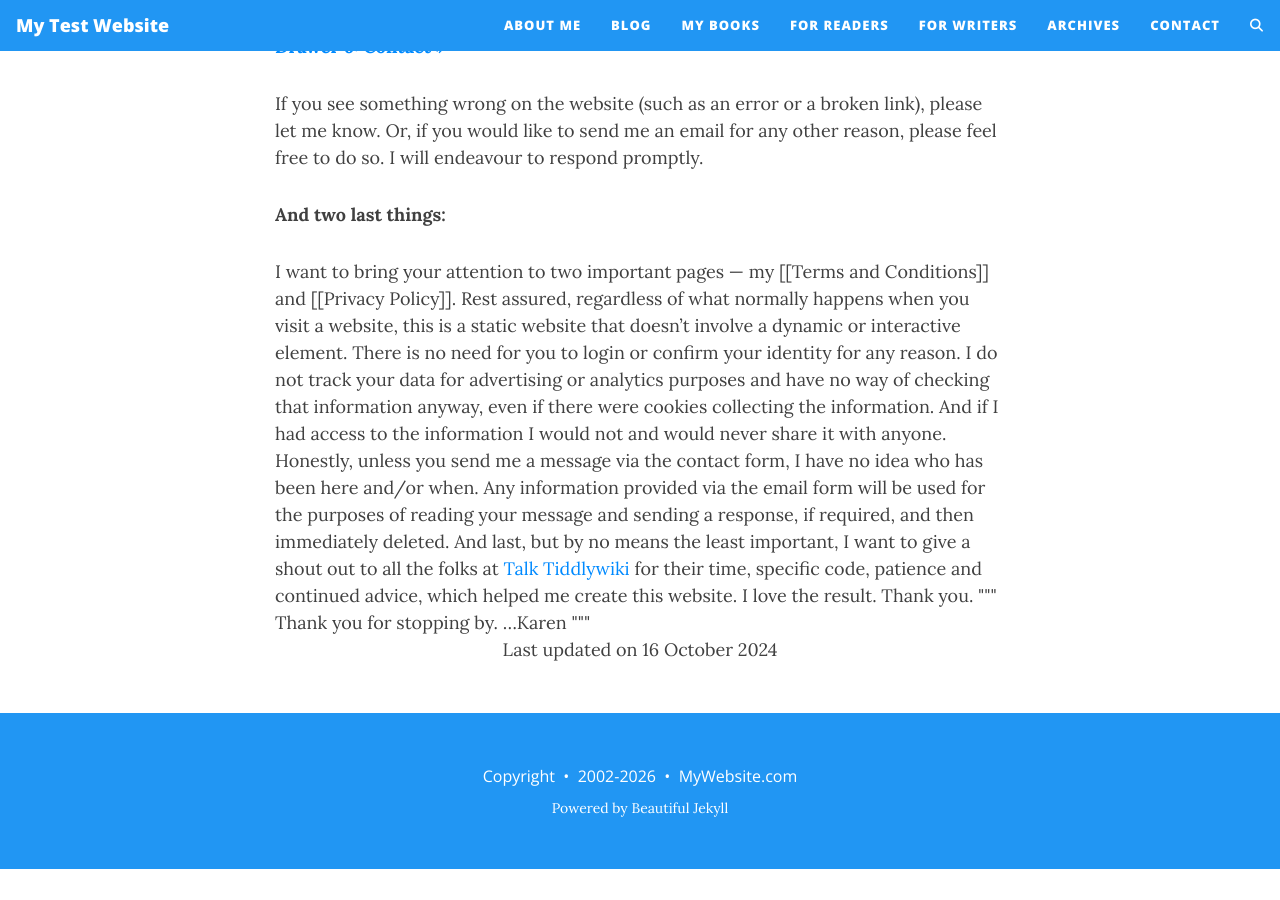
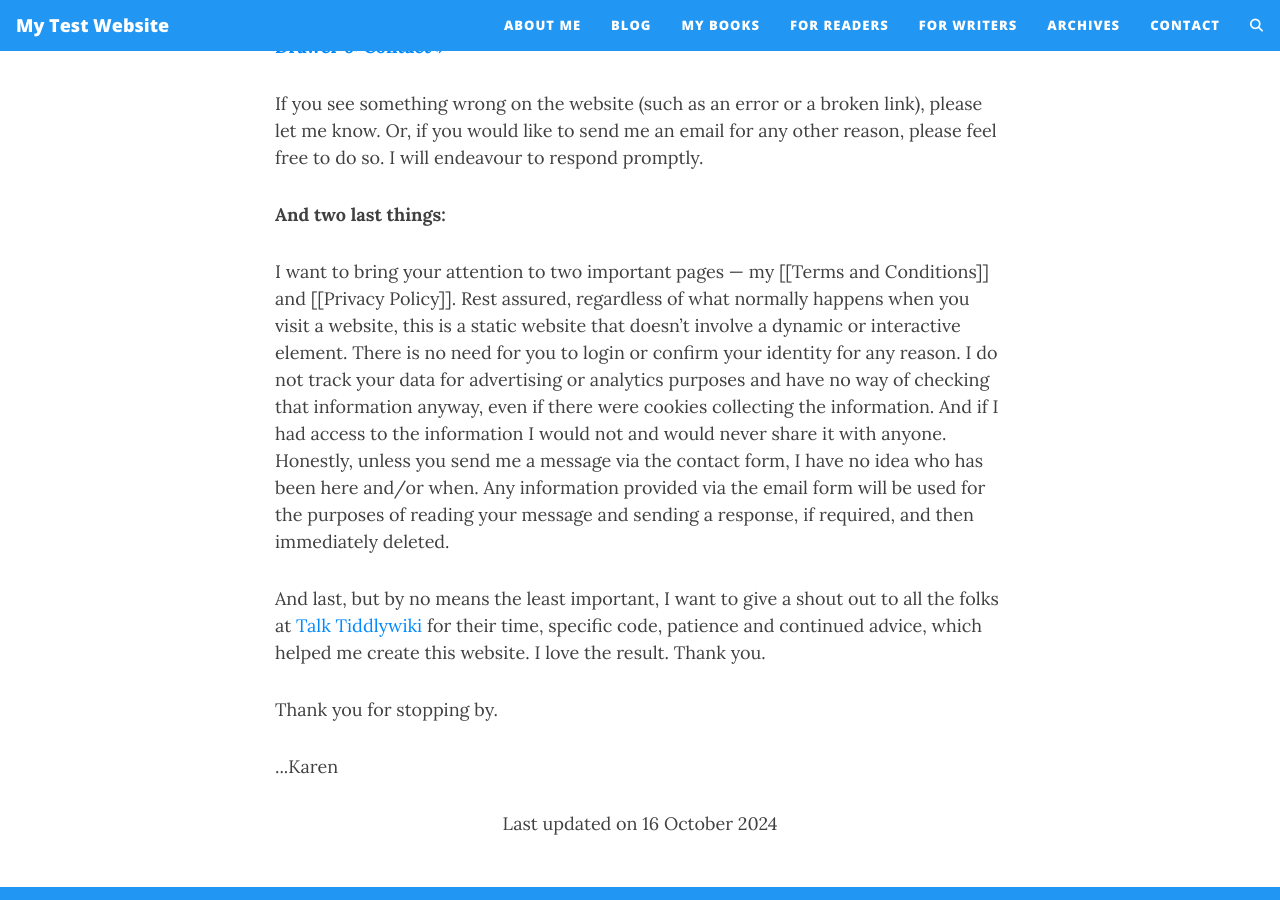
Before and after one commit to jd31122025-design/myblog, a Jekyll site: the page built from index.html, in a window 1280 px wide and 900 px high, scrolled down 1252 px. Built offline with Jekyll 4.4.1, drawn with Linux system fonts in a browser that asks for light colours; comment, search, counter and statistics services are not loaded; before the commit the page ends 2121 px from its top, so only the background shows below that.

Commit message:
Update index.html

```diff
--- a/index.html
+++ b/index.html
@@ -5,34 +5,31 @@
 ---
 <p>My desk has several drawers, and I encourage you to snoop in the ones you find interesting.</p>
 
-<a href="/_blog/blog.html" style="text-decoration: none; font-weight: bold;">Drawer 1: Blog »</a>
+<a href="/blog/index.html" style="text-decoration: none; font-weight: bold;">Drawer 1: Blog »</a>
 <p>This section of the website is dedicated to my life as a writer and my experience with self-publication. Writing is not an easy craft and, I believe, a writer never stops learning. I share my writing and publication journey - this includes the highs and the lows, so be warned.</p>
 
-<a href="/my-books.md" style="text-decoration: none; font-weight: bold;">Drawer 2: My Books »</a>
+<a href="/my-books" style="text-decoration: none; font-weight: bold;">Drawer 2: My Books »</a>
 <p>Find out more about me and my books in this section of the website. I mainly write fantasy and adventure books, but I also have a dark fiction book too. All the books can be purchased via the links to online bookstores. All are under AU$5 and they are an instant download, unless you purchase a paperback version of course.</p>
 
-<a href="/for-writers.md" style="text-decoration: none; font-weight: bold;">Drawer 3: For Writers »</a>
+<a href="/for-writers" style="text-decoration: none; font-weight: bold;">Drawer 3: For Writers »</a>
 <p>This section of the website has recently changed the most. I have removed all the old writing resources and will add up-to-date tips for new writers in the future.</p>
 
-<a href="/for-readers.md" style="text-decoration: none; font-weight: bold;">Drawer 4: For Readers »</a>
+<a href="/for-readers" style="text-decoration: none; font-weight: bold;">Drawer 4: For Readers »</a>
 <p>If you like to read, then you will be interested in the book reviews and author interviews found on this page. We all want free ebooks, so I will share links to websites where you can download them legally.</p>
 
-<a href="/archives.md" style="text-decoration: none; font-weight: bold;">Drawer 5: Archives »</a>
+<a href="/archives" style="text-decoration: none; font-weight: bold;">Drawer 5: Archives »</a>
 <p>Sometimes it is fun to dig deep into the archives of a site and see what turns up. If you enjoy doing that, here is a link to all the topics and categories you can find on this website. Enjoy!</p>
 
-<a href="/contact.md" style="text-decoration: none; font-weight: bold;">Drawer 6: Contact »</a>
+<a href="/contact" style="text-decoration: none; font-weight: bold;">Drawer 6: Contact »</a>
 <p>If you see something wrong on the website (such as an error or a broken link), please let me know. Or, if you would like to send me an email for any other reason, please feel free to do so. I will endeavour to respond promptly.</p>
 
 <p style="font-weight: bold;">And two last things:</p>
 
-I want to bring your attention to two important pages — my [[Terms and Conditions]] and [[Privacy Policy]]. Rest assured, regardless of what normally happens when you visit a website, this is a static website that doesn’t involve a dynamic or interactive element. There is no need for you to login or confirm your identity for any reason. I do not track your data for advertising or analytics purposes and have no way of checking that information anyway, even if there were cookies collecting the information. And if I had access to the information I would not and would never share it with anyone. Honestly, unless you send me a message via the contact form, I have no idea who has been here and/or when. Any information provided via the email form will be used for the purposes of reading your message and sending a response, if required, and then immediately deleted.
+<p>I want to bring your attention to two important pages — my [[Terms and Conditions]] and [[Privacy Policy]]. Rest assured, regardless of what normally happens when you visit a website, this is a static website that doesn’t involve a dynamic or interactive element. There is no need for you to login or confirm your identity for any reason. I do not track your data for advertising or analytics purposes and have no way of checking that information anyway, even if there were cookies collecting the information. And if I had access to the information I would not and would never share it with anyone. Honestly, unless you send me a message via the contact form, I have no idea who has been here and/or when. Any information provided via the email form will be used for the purposes of reading your message and sending a response, if required, and then immediately deleted.</p>
 
-And last, but by no means the least important, I want to give a shout out to all the folks at <a href="https://talk.tiddlywiki.org/" target="_blank">Talk Tiddlywiki</a> for their time, specific code, patience and continued advice, which helped me create this website. I love the result. Thank you.
+<p>And last, but by no means the least important, I want to give a shout out to all the folks at <a href="https://talk.tiddlywiki.org/" target="_blank">Talk Tiddlywiki</a> for their time, specific code, patience and continued advice, which helped me create this website. I love the result. Thank you.</p>
 
-"""
-Thank you for stopping by.
-…Karen
-"""
-
+<p>Thank you for stopping by.</p>
+<p>...Karen</p>
 
 <div style="text-align: center;">Last updated on 16 October 2024</div>
```
